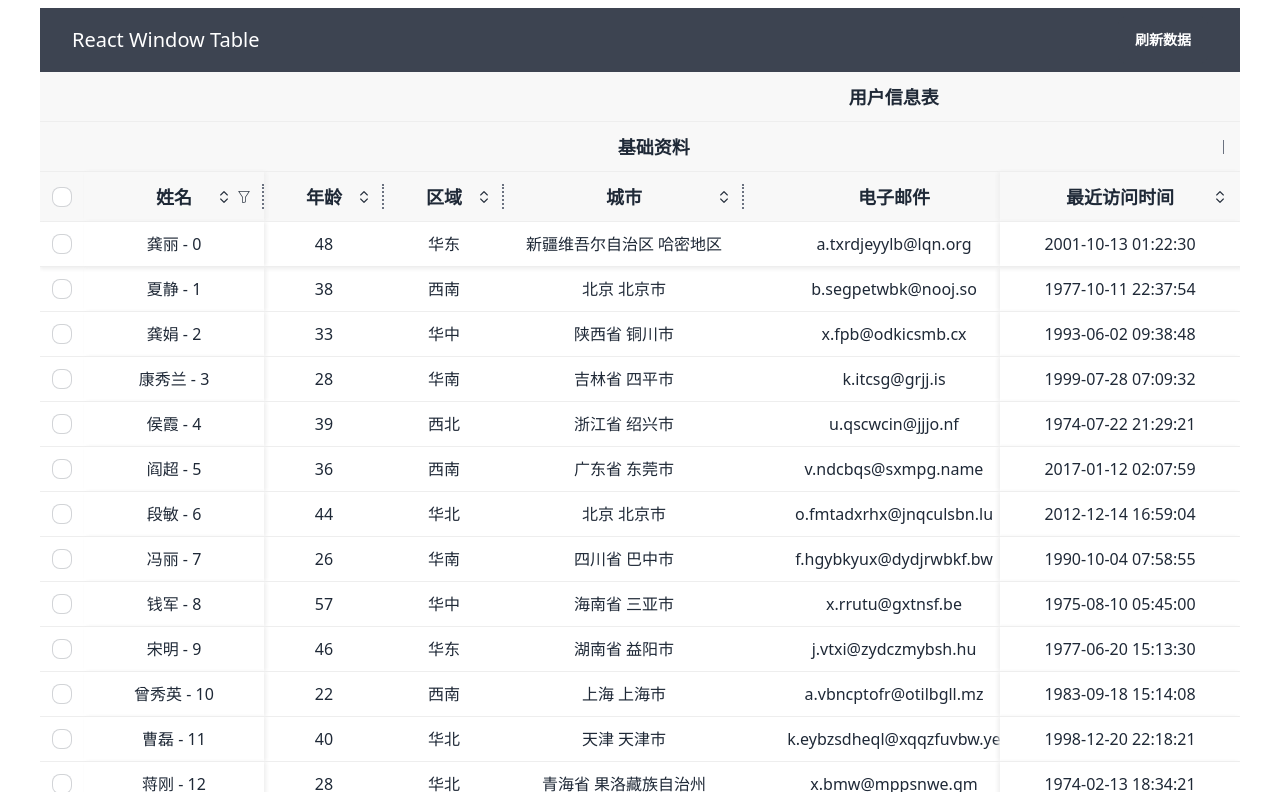
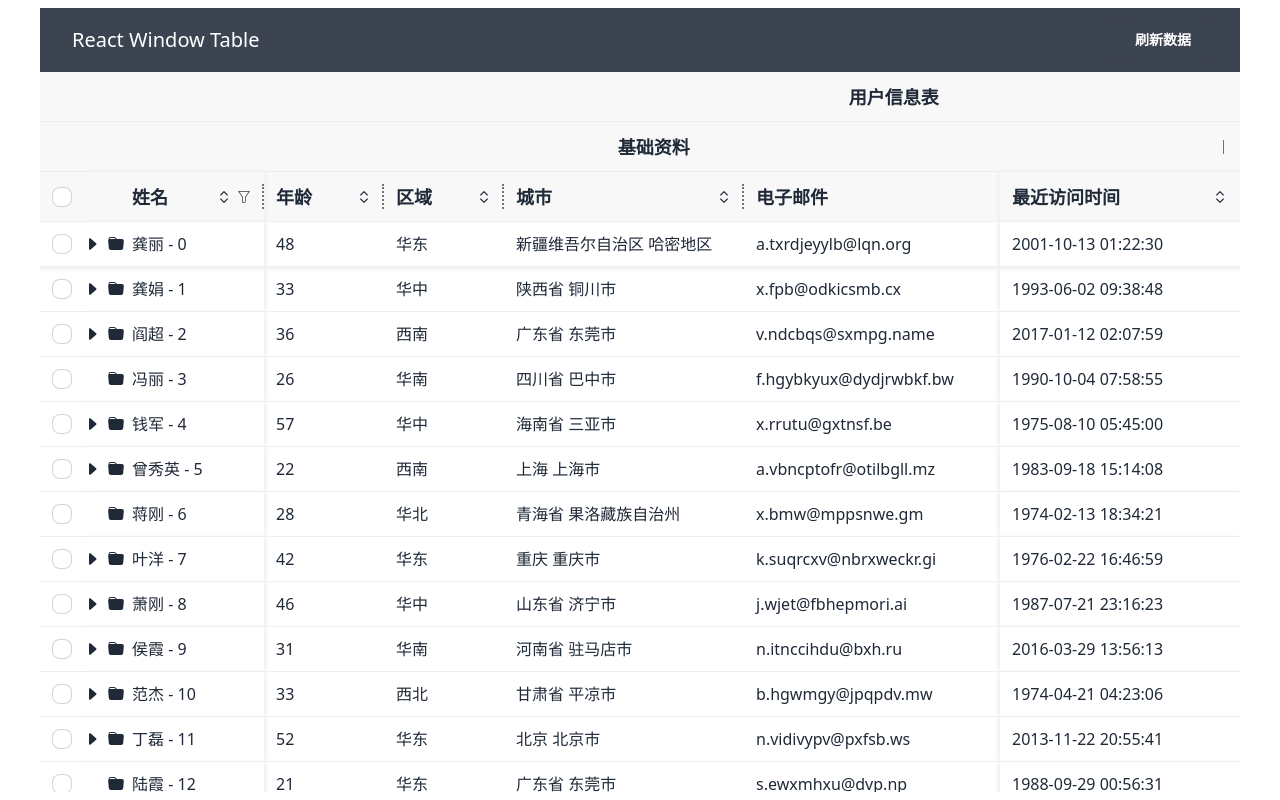
Before and after one commit to yangfei4913438/react-window-table, a React (Vite) app: page / in a window 1280 px wide. Built offline with nearby package versions, Linux system fonts and the light colour scheme.

Commit message:
虚拟列表支持分组渲染的例子

```diff
--- a/src/components/Table/index.tsx
+++ b/src/components/Table/index.tsx
@@ -1,7 +1,6 @@
 import { type FC, type ReactNode, useState, useLayoutEffect, useMemo } from 'react';
 import { type IPerson, makeData, PersonLabels } from './makeData';
 import { VirtualTable } from '../VirtualTable';
-import cx from 'classnames';
 
 interface IProps {}
 const Table: FC<IProps> = () => {
@@ -19,7 +18,7 @@ const Table: FC<IProps> = () => {
   // 列筛选
   const [filter, setFilter] = useState<{ [key: string]: any }>({});
   // 分组信息
-  const [groups, setGroups] = useState<{[key: string]: IPerson[]}>({})
+  const [groups, setGroups] = useState<{ [key: string]: IPerson[] }>({});
 
   // 宽度百分比配置
   const [widths, changeWidths] = useState<{ [key: string]: number }>({
@@ -102,26 +101,23 @@ const Table: FC<IProps> = () => {
   };
 
   // 分组响应
-  const handleGroup = (id: string, index: number) => {
+  const handleGroup = (item: IPerson, index: number) => {
+    // 没有下级属性的返回
+    if (!item?.children || item.children.length === 0) return;
+
     const data = Array.from(list);
-    if (groups[id]) {
-      data.splice(index+1, groups[id].length);
-      setGroups(prevState => {
-        delete prevState[id];
-        return prevState
-      })
+    if (groups[item.id]) {
+      data.splice(index + 1, groups[item.id].length);
+      setGroups((prevState) => {
+        delete prevState[item.id];
+        return prevState;
+      });
     } else {
-      const newData = makeData(2).map(o => {
-        return {
-          ...o,
-          group: true
-        }
-      })
-      setGroups(prevState => ({...prevState, [id]: newData}))
-      data.splice(index+1, 0, ...newData);
+      setGroups((prevState) => ({ ...prevState, [item.id]: item.children }));
+      data.splice(index + 1, 0, ...item.children);
     }
-    setList(data)
-  }
+    setList(data);
+  };
 
   // 更新排序数据
   const getSortData = (sortData: typeof sort) => {
@@ -194,7 +190,7 @@ const Table: FC<IProps> = () => {
       </div>
     ),
     name: (
-      <div className="overflow-hidden text-ellipsis whitespace-nowrap px-3 text-lg font-bold">
+      <div className="overflow-hidden text-ellipsis whitespace-nowrap px-3 pl-12 text-lg font-bold">
         {PersonLabels.name}
       </div>
     ),
@@ -350,9 +346,91 @@ const Table: FC<IProps> = () => {
   // 所有列的渲染方法
   const cellRenders: { [key: string]: (row: IPerson, index: number) => ReactNode } = {
     name: (item, index) => {
+      const renderIcon = () => {
+        if (!item?.children) {
+          return (
+            <svg
+              xmlns="http://www.w3.org/2000/svg"
+              width="16"
+              height="16"
+              fill="currentColor"
+              className="bi bi-file-earmark-text"
+              viewBox="0 0 16 16"
+            >
+              <path d="M5.5 7a.5.5 0 0 0 0 1h5a.5.5 0 0 0 0-1h-5zM5 9.5a.5.5 0 0 1 .5-.5h5a.5.5 0 0 1 0 1h-5a.5.5 0 0 1-.5-.5zm0 2a.5.5 0 0 1 .5-.5h2a.5.5 0 0 1 0 1h-2a.5.5 0 0 1-.5-.5z" />
+              <path d="M9.5 0H4a2 2 0 0 0-2 2v12a2 2 0 0 0 2 2h8a2 2 0 0 0 2-2V4.5L9.5 0zm0 1v2A1.5 1.5 0 0 0 11 4.5h2V14a1 1 0 0 1-1 1H4a1 1 0 0 1-1-1V2a1 1 0 0 1 1-1h5.5z" />
+            </svg>
+          );
+        } else {
+          if (item.children.length === 0 || !groups[item.id]) {
+            return (
+              <svg
+                xmlns="http://www.w3.org/2000/svg"
+                width="16"
+                height="16"
+                fill="currentColor"
+                className="bi bi-folder-fill"
+                viewBox="0 0 16 16"
+              >
+                <path d="M9.828 3h3.982a2 2 0 0 1 1.992 2.181l-.637 7A2 2 0 0 1 13.174 14H2.825a2 2 0 0 1-1.991-1.819l-.637-7a1.99 1.99 0 0 1 .342-1.31L.5 3a2 2 0 0 1 2-2h3.672a2 2 0 0 1 1.414.586l.828.828A2 2 0 0 0 9.828 3zm-8.322.12C1.72 3.042 1.95 3 2.19 3h5.396l-.707-.707A1 1 0 0 0 6.172 2H2.5a1 1 0 0 0-1 .981l.006.139z" />
+              </svg>
+            );
+          }
+          return (
+            <svg
+              xmlns="http://www.w3.org/2000/svg"
+              width="16"
+              height="16"
+              fill="currentColor"
+              className="bi bi-folder2-open"
+              viewBox="0 0 16 16"
+            >
+              <path d="M1 3.5A1.5 1.5 0 0 1 2.5 2h2.764c.958 0 1.76.56 2.311 1.184C7.985 3.648 8.48 4 9 4h4.5A1.5 1.5 0 0 1 15 5.5v.64c.57.265.94.876.856 1.546l-.64 5.124A2.5 2.5 0 0 1 12.733 15H3.266a2.5 2.5 0 0 1-2.481-2.19l-.64-5.124A1.5 1.5 0 0 1 1 6.14V3.5zM2 6h12v-.5a.5.5 0 0 0-.5-.5H9c-.964 0-1.71-.629-2.174-1.154C6.374 3.334 5.82 3 5.264 3H2.5a.5.5 0 0 0-.5.5V6zm-.367 1a.5.5 0 0 0-.496.562l.64 5.124A1.5 1.5 0 0 0 3.266 14h9.468a1.5 1.5 0 0 0 1.489-1.314l.64-5.124A.5.5 0 0 0 14.367 7H1.633z" />
+            </svg>
+          );
+        }
+      };
+      const renderPointer = () => {
+        if (!item?.children || item.children.length === 0) {
+          return <span className="w-4" />;
+        }
+        if (!groups[item.id]) {
+          return (
+            <svg
+              xmlns="http://www.w3.org/2000/svg"
+              width="16"
+              height="16"
+              fill="currentColor"
+              className="bi bi-caret-right-fill"
+              viewBox="0 0 16 16"
+            >
+              <path d="m12.14 8.753-5.482 4.796c-.646.566-1.658.106-1.658-.753V3.204a1 1 0 0 1 1.659-.753l5.48 4.796a1 1 0 0 1 0 1.506z" />
+            </svg>
+          );
+        }
+        return (
+          <svg
+            xmlns="http://www.w3.org/2000/svg"
+            width="16"
+            height="16"
+            fill="currentColor"
+            className="bi bi-caret-down-fill"
+            viewBox="0 0 16 16"
+          >
+            <path d="M7.247 11.14 2.451 5.658C1.885 5.013 2.345 4 3.204 4h9.592a1 1 0 0 1 .753 1.659l-4.796 5.48a1 1 0 0 1-1.506 0z" />
+          </svg>
+        );
+      };
       return (
-        <div className="overflow-hidden text-ellipsis whitespace-nowrap px-3" onClick={() => handleGroup(item.id, index)}>
-          <span className={cx(item.group && 'bg-red-400')}>{item.name} - {index}</span>
+        <div
+          className="flex items-center space-x-2 overflow-hidden text-ellipsis whitespace-nowrap pr-3"
+          onClick={() => handleGroup(item, index)}
+        >
+          {renderPointer()}
+          {renderIcon()}
+          <span className={''}>
+            {item.name} - {index}
+          </span>
         </div>
       );
     },
@@ -416,7 +494,7 @@ const Table: FC<IProps> = () => {
   // 空态图
   const emptyDom = useMemo(
     () => (
-      <div className="w-full h-full flex items-center justify-center text-gray-500 bg-[#f6f6f6]">
+      <div className="flex h-full w-full items-center justify-center bg-[#f6f6f6] text-gray-500">
         Empty Table
       </div>
     ),
@@ -424,9 +502,9 @@ const Table: FC<IProps> = () => {
   );
 
   return (
-    <div className="p-2 w-full h-screen flex flex-col">
-      <div className="navbar bg-neutral text-neutral-content flex justify-between px-8">
-        <div className="text-xl select-none">React Window Table</div>
+    <div className="flex h-screen w-full flex-col p-2">
+      <div className="navbar flex justify-between bg-neutral px-8 text-neutral-content">
+        <div className="select-none text-xl">React Window Table</div>
         <div className="gap-2">
           <a className="btn" onClick={initData}>
             刷新数据
@@ -439,7 +517,7 @@ const Table: FC<IProps> = () => {
           titleHeight={50}
           rowHeight={45}
           headerClass=""
-          rowClass={(idx) => (checked.includes(idx) || list[idx].group ? '!bg-green-500 hover:bg-green-200' : '')}
+          rowClass={(idx) => (checked.includes(idx) ? '!bg-green-500 hover:bg-green-200' : '')}
           rowClick={(e, idx) => console.log(idx, e)}
           list={list}
           widths={widths}
@@ -449,7 +527,7 @@ const Table: FC<IProps> = () => {
           changeWidths={changeWidths}
           canChangeWidths={true}
           canDragSortColumn={true}
-          textLayout="center"
+          textLayout="left"
           headerTrees={headerTrees}
           headRenders={headRenders}
           cellRenders={cellRenders}
--- a/src/components/Table/makeData.ts
+++ b/src/components/Table/makeData.ts
@@ -19,7 +19,6 @@ export const PersonLabels = {
 
 export interface IPerson {
   id: string;
-  group: boolean;
   name: string;
   age: number;
   status: '已婚' | '未婚' | '恋爱中';
@@ -30,6 +29,7 @@ export interface IPerson {
   visits: number;
   ip: string;
   last_visit: string;
+  children: IPerson[];
 }
 
 export function makeData(lens: number): IPerson[] {
@@ -37,7 +37,6 @@ export function makeData(lens: number): IPerson[] {
     [`data|${lens}`]: [
       {
         id: '@id',
-        group: false,
         name: '@cname',
         age: '@integer(18,60)',
         'status|1': ['已婚', '未婚', '恋爱中'],
@@ -48,6 +47,21 @@ export function makeData(lens: number): IPerson[] {
         visits: '@integer(0,1000)',
         ip: '@ip',
         last_visit: '@datetime("yyyy-MM-dd HH:mm:ss")',
+        [`children|0-3`]: [
+          {
+            id: '@id',
+            name: '@cname',
+            age: '@integer(18,60)',
+            'status|1': ['已婚', '未婚', '恋爱中'],
+            region: '@region',
+            city: '@city(true)',
+            email: '@email',
+            phone: '@integer(13)',
+            visits: '@integer(0,1000)',
+            ip: '@ip',
+            last_visit: '@datetime("yyyy-MM-dd HH:mm:ss")',
+          },
+        ],
       },
     ],
   };
--- a/src/components/VirtualTable/TableRow.tsx
+++ b/src/components/VirtualTable/TableRow.tsx
@@ -1,4 +1,4 @@
-import { type FC, type CSSProperties, useContext } from 'react';
+import { type CSSProperties, useContext } from 'react';
 import { VirtualTableContext } from './consts';
 import cx from 'classnames';
 import IndeterminateCheckbox from './IndeterminateCheckbox';
@@ -13,14 +13,7 @@ interface TableRowProps<T> {
   id: number;
 }
 
-const TableRow: FC<TableRowProps<any>> = <T,>({
-  style,
-  rowClass,
-  index,
-  isScrolling,
-  row,
-  id,
-}: TableRowProps<T>) => {
+const TableRow = <T,>({ style, rowClass, index, isScrolling, row, id }: TableRowProps<T>) => {
   const {
     textLayout,
     labels,
--- a/src/components/VirtualTable/VirtualTable.tsx
+++ b/src/components/VirtualTable/VirtualTable.tsx
@@ -1,6 +1,5 @@
 import React, {
   type Dispatch,
-  type FC,
   type MouseEvent,
   type ReactNode,
   type SetStateAction,
@@ -92,7 +91,7 @@ export interface VirtualTableProps<T> {
   emptyNode?: ReactNode;
 }
 
-const VirtualTable: FC<VirtualTableProps<any>> = <T,>({
+const VirtualTable = <T,>({
   list,
   widths,
   labels,
```
